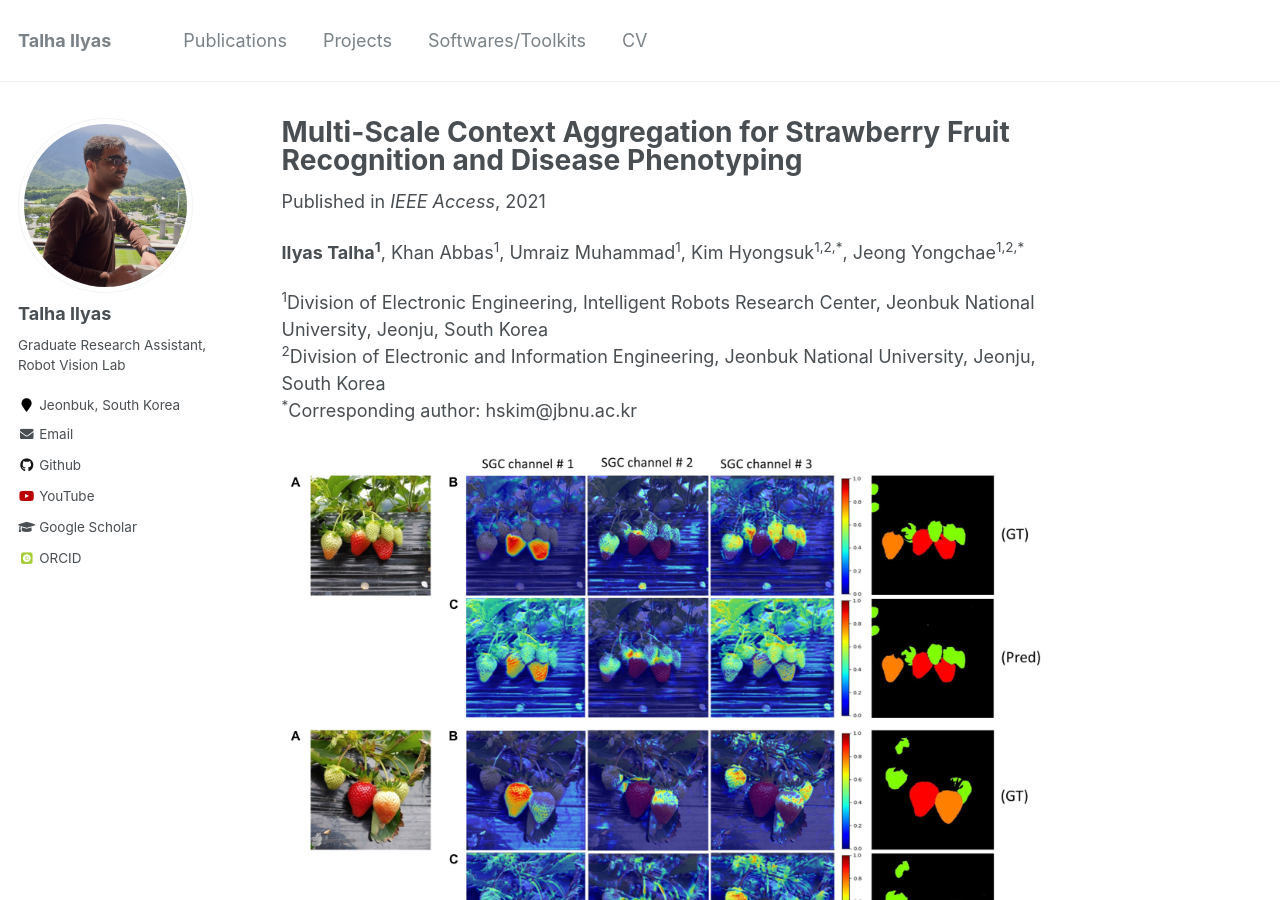
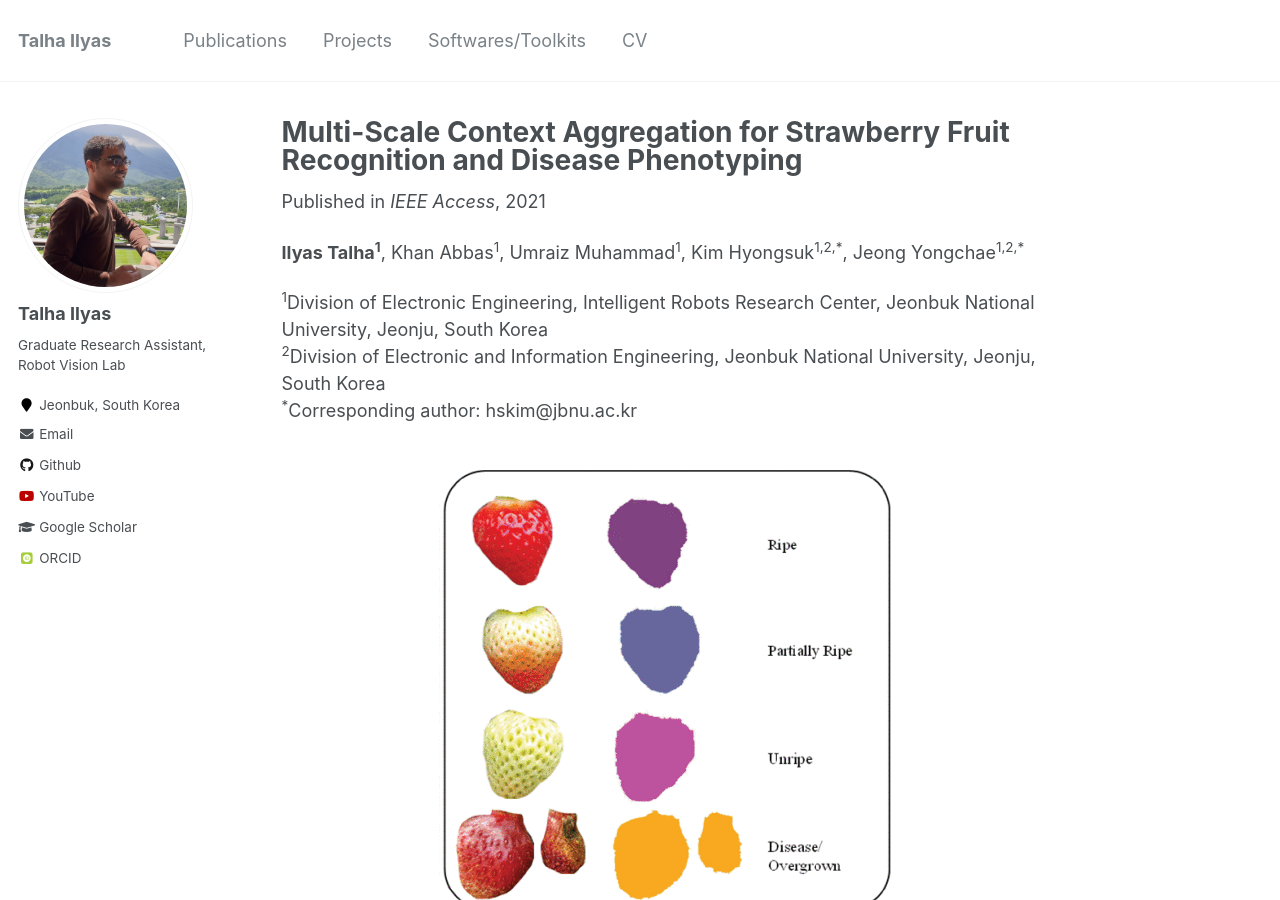
Before and after one commit to Mr-TalhaIlyas/Mr-TalhaIlyas.github.io, a Jekyll site: the page built from _publications/2021-09-07-multi.md, in a window 1280 px wide and 900 px high. Built offline with Jekyll 4.4.1, drawn with Linux system fonts in a browser that asks for light colours; some web fonts are replaced.

Commit message:
Update 2021-09-07-multi.md

```diff
--- a/_publications/2021-09-07-multi.md
+++ b/_publications/2021-09-07-multi.md
@@ -5,7 +5,7 @@ permalink: /publication/2021-09-07-multi
 excerpt: "A deep learning based Strawberry fruit and disease phenotyping."
 date: 2021-09-07
 venue: 'IEEE Access'
-imageurl: '/images/publications/multi.jpg'
+imageurl: '/images/publications/multi.png'
 paperurl: '/files/'
 link: 'https://ieeexplore.ieee.org/document/9530695'
 citation: 'Ilyas, Talha, Abbas Khan, Muhammad Umraiz, Yongchae Jeong, and Hyongsuk Kim. "Multi-Scale Context Aggregation for Strawberry Fruit Recognition and Disease Phenotyping." IEEE Access 9 (2021): 124491-124504.'
@@ -17,7 +17,7 @@ citation: 'Ilyas, Talha, Abbas Khan, Muhammad Umraiz, Yongchae Jeong, and Hyongs
 <sup>2</sup>Division of Electronic and Information Engineering, Jeonbuk National University, Jeonju, South Korea<br>
 <sup>*</sup>Corresponding author: hskim@jbnu.ac.kr<br>
 
-<center><img src = '/images/publications/dam.jpg'></center>
+<center><img src = '/images/publications/multi.png'></center>
 
 <p align="justify"><i>In this paper, a new dataset (i.e., SS1K) is introduced for the segmentation of strawberries into four classes depending upon the ripeness of the fruit (including a background class). The proposed segmentation network named Straw-Net improves the performance of ASHs in unconstrained and natural farming environments.</i></p>
 
```
